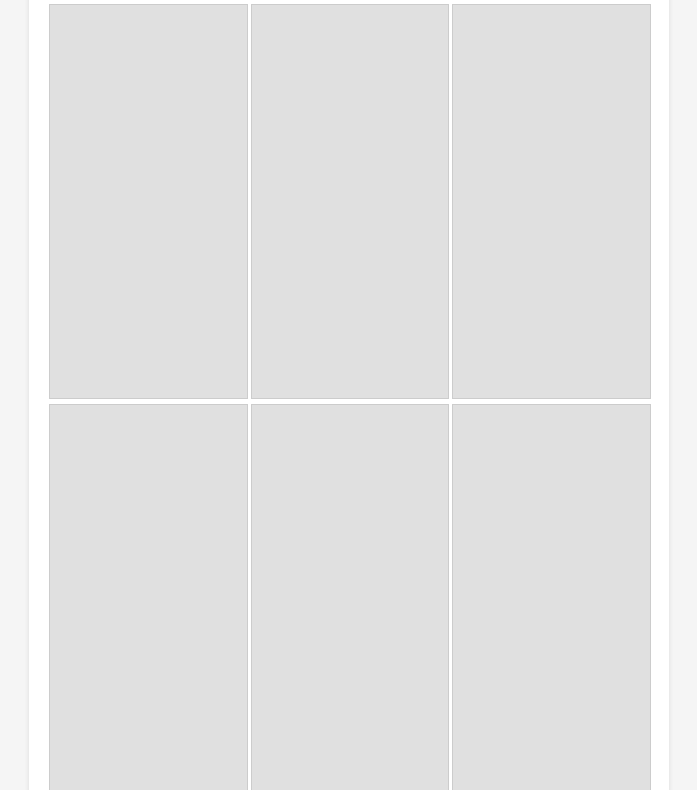
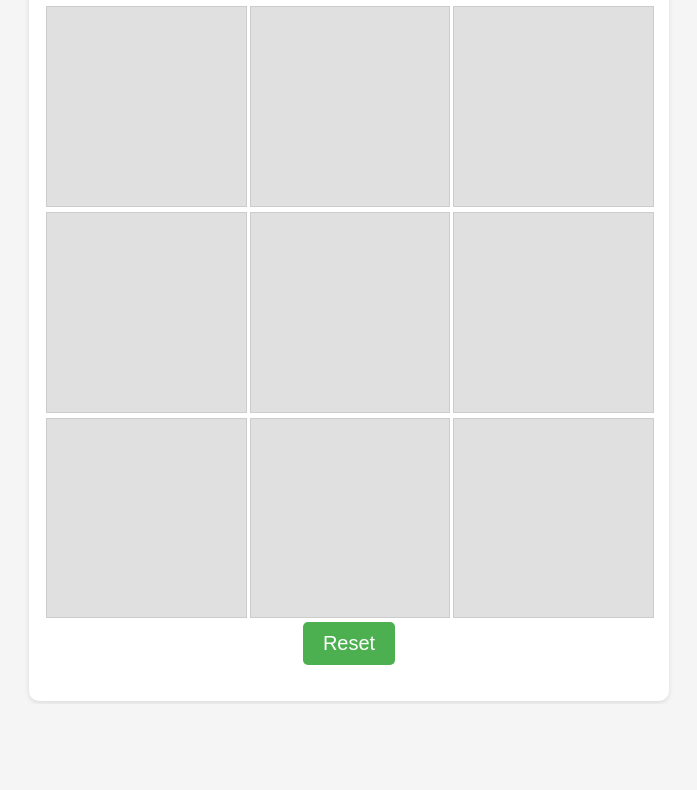
Before and after one commit to Waqarsanai/Tic-Tac-Toe, a plain HTML site: page index.html in a window 1280 px wide. Shown: the part 96-886 px from the top of the page, without its empty margins (291-988 px from the left). After the commit the page ends 800 px from the top, so only its background shows below. Drawn offline with Linux system fonts and the light colour scheme.

Commit message:
Update styles.css

```diff
--- a/styles.css
+++ b/styles.css
@@ -29,26 +29,15 @@ body {
 
 .cell {
     width: 100%;
-    padding-bottom: 100%; /* Makes the cells square */
-    position: relative;
+    aspect-ratio: 1; /* Ensures the cells are always square */
     background-color: #e0e0e0;
     border: 1px solid #ccc;
     font-size: 8vw;
     cursor: pointer;
+    display: flex;
+    align-items: center;
+    justify-content: center;
     transition: background-color 0.3s ease-in-out;
-}
-
-.cell::after {
-    content: '';
-    display: block;
-    padding-bottom: 100%;
-}
-
-.cell span {
-    position: absolute;
-    top: 50%;
-    left: 50%;
-    transform: translate(-50%, -50%);
 }
 
 .cell:hover {
```
